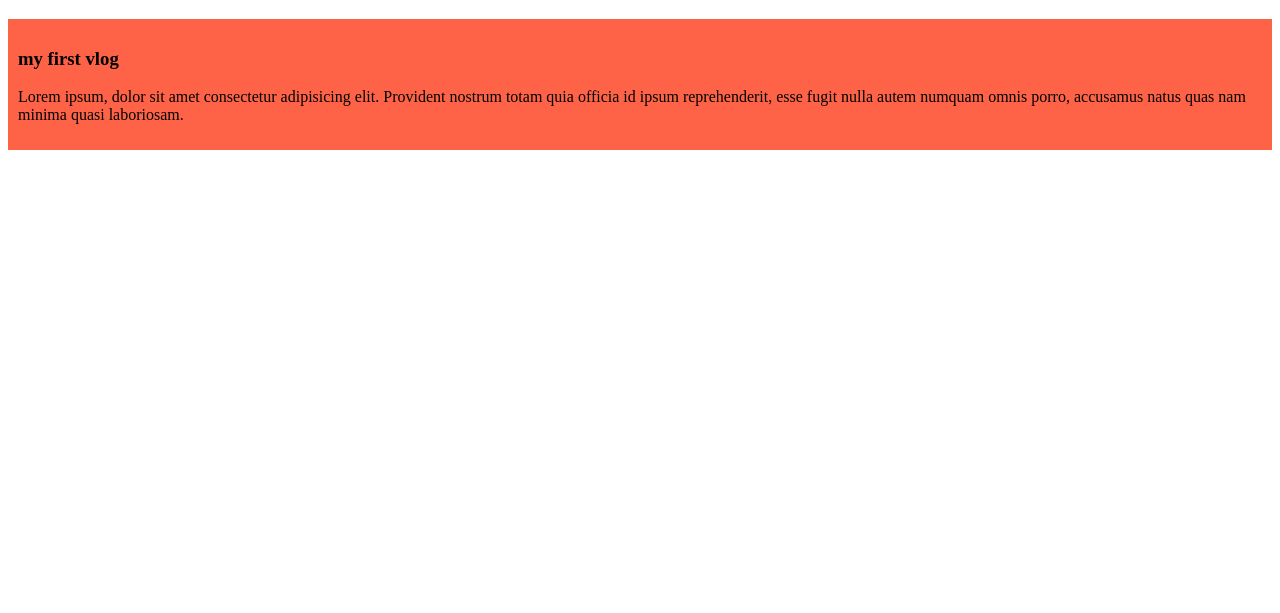
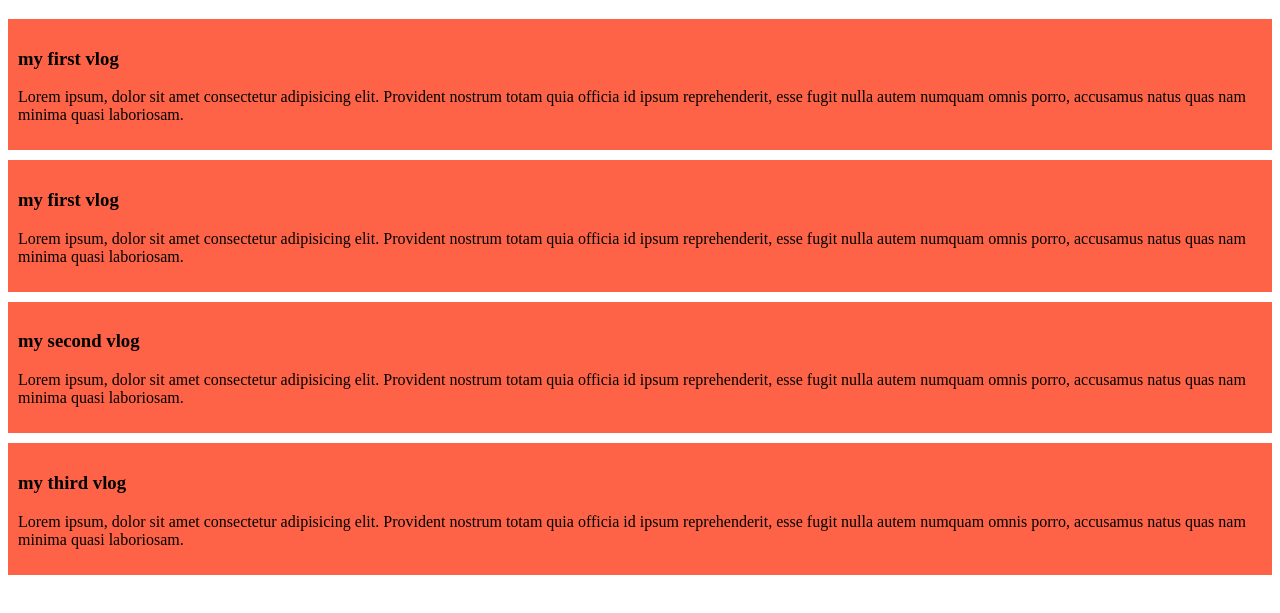
Before and after one commit to HossainEmon/my-simple-website, a plain HTML site: page index.html in a window 1280 px wide. Shown: the part 61-674 px from the top of the page. Drawn offline with Linux system fonts and the light colour scheme.

Commit message:
added the second commit

```diff
--- a/css/style.css
+++ b/css/style.css
@@ -1,4 +1,5 @@
 .first{
     background-color: tomato;
     padding: 10px;
+    margin-bottom: 10px;
 }
--- a/index.html
+++ b/index.html
@@ -12,5 +12,17 @@
     <h3>my first vlog</h3>
     <p>Lorem ipsum, dolor sit amet consectetur adipisicing elit. Provident nostrum totam quia officia id ipsum reprehenderit, esse fugit nulla autem numquam omnis porro, accusamus natus quas nam minima quasi laboriosam.</p>
    </div>
+   <div class="first">
+    <h3>my first vlog</h3>
+    <p>Lorem ipsum, dolor sit amet consectetur adipisicing elit. Provident nostrum totam quia officia id ipsum reprehenderit, esse fugit nulla autem numquam omnis porro, accusamus natus quas nam minima quasi laboriosam.</p>
+   </div>
+   <div class="first">
+    <h3>my second vlog</h3>
+    <p>Lorem ipsum, dolor sit amet consectetur adipisicing elit. Provident nostrum totam quia officia id ipsum reprehenderit, esse fugit nulla autem numquam omnis porro, accusamus natus quas nam minima quasi laboriosam.</p>
+   </div>
+   <div class="first">
+    <h3>my third vlog</h3>
+    <p>Lorem ipsum, dolor sit amet consectetur adipisicing elit. Provident nostrum totam quia officia id ipsum reprehenderit, esse fugit nulla autem numquam omnis porro, accusamus natus quas nam minima quasi laboriosam.</p>
+   </div>
 </body>
 </html>
```
